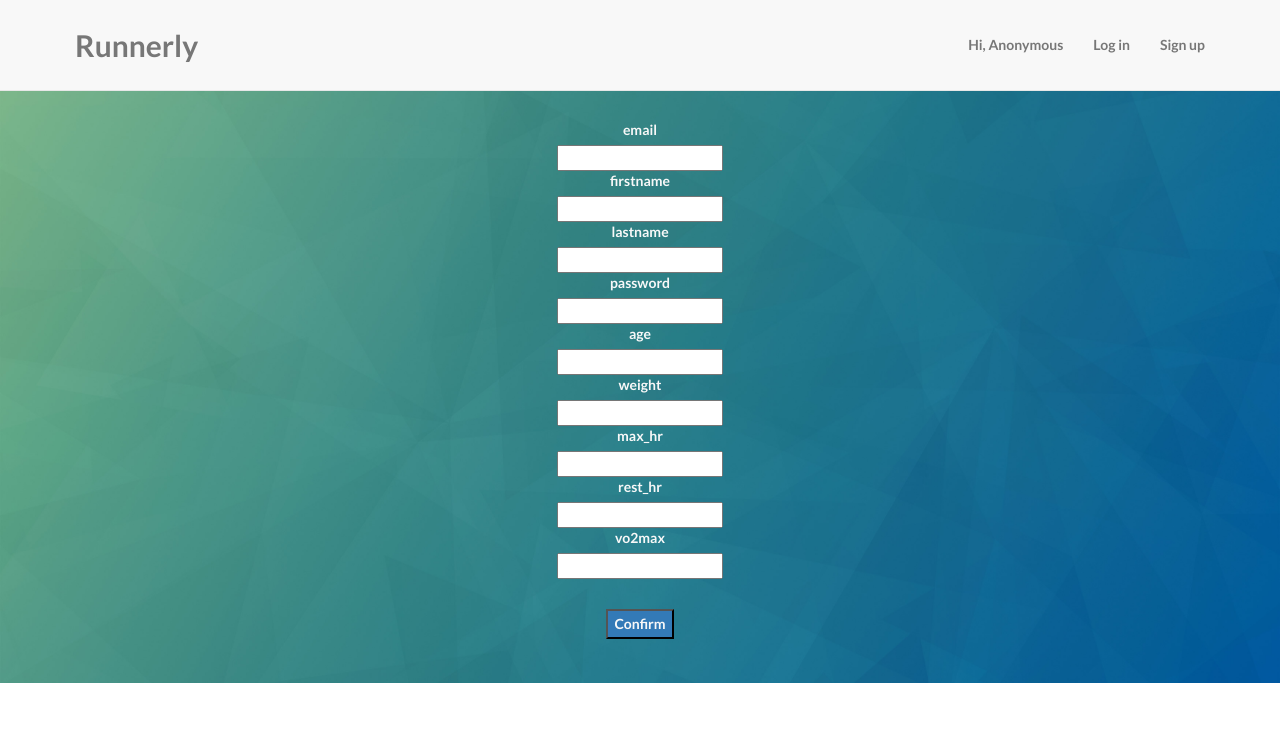
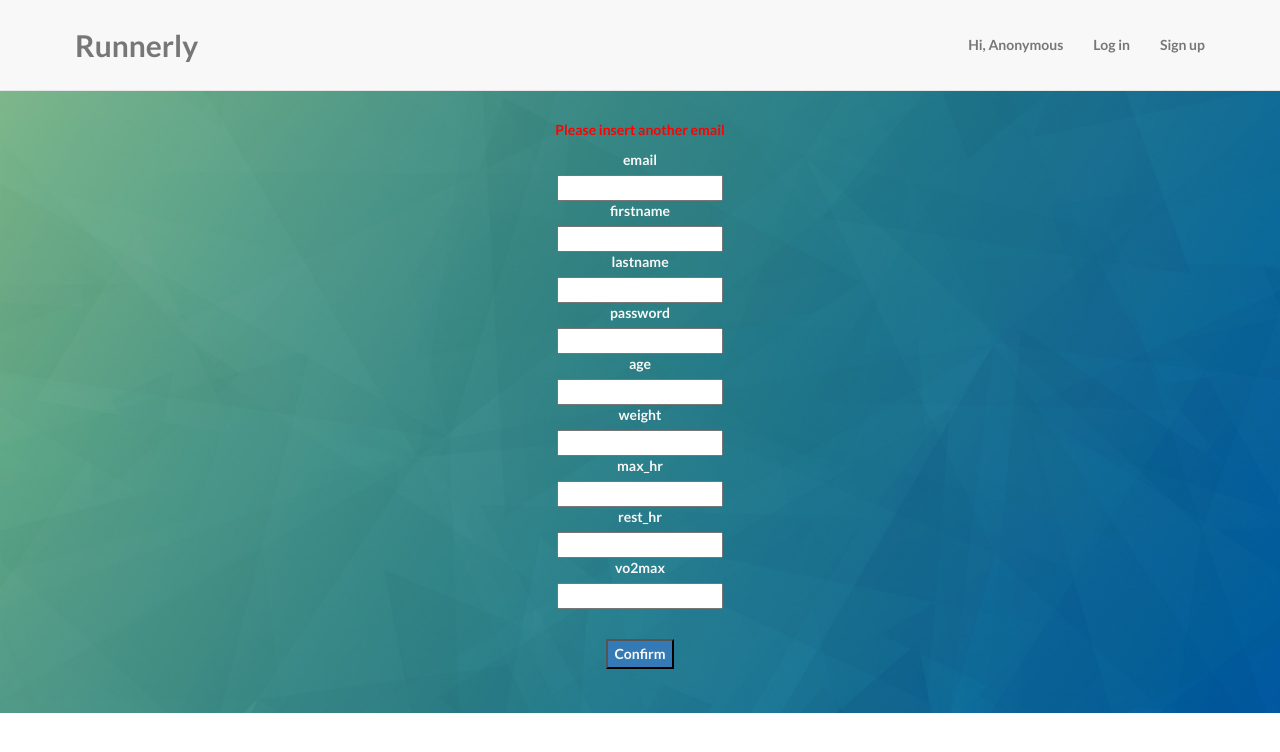
Before and after one commit to waqas66426/BeepBeep-MicroFlaskApp, a Flask app: page /create_user in a window 1280 px wide. Shown: the top 752 px of the page. Run offline with Flask 2, Linux system fonts and the light colour scheme; some libraries are stand-ins or nearby versions.

Commit message:
Fixed error message within UI

```diff
--- a/templates/create_user.html
+++ b/templates/create_user.html
@@ -10,10 +10,10 @@
   <div class="intro-header">
     <div class="container">
       <div class="row">
-            <!-- Not working ?? -->
-              {% if existingUserError %}
-              <p> {{ challengeError }} </p>
+        {% if error %}
+        <p style="color: red">{{ error }}</p>
         {% endif %}
+
         <form action="" method="POST">
           {{ form.hidden_tag() }}
           <dl>
@@ -22,7 +22,7 @@
             <dd>{{ form[field]() }}</dd>
             {% if form[field].errors %}
             {% for e in form[field].errors %}
-                  <p class="help-block">{{ e }}</p>
+            <p class="help-block" style="color: red">{{ e }}</p>
             {% endfor %}
             {% endif %}
             {% endfor %}
--- a/views/users.py
+++ b/views/users.py
@@ -45,11 +45,8 @@
                     return redirect('/users')
 
 
-        return redirect('/create_user?challengeError=Please select exactly one run to challenge')
-
-
-
-    return render_template('create_user.html', form=form)
+    error = 'Please insert another email'
+    return render_template('create_user.html', form=form , error=error)
 
 
 @users.route("/delete_user", methods=['POST', 'GET'])
```
Lines whose indentation alone changed are shown as unchanged.
